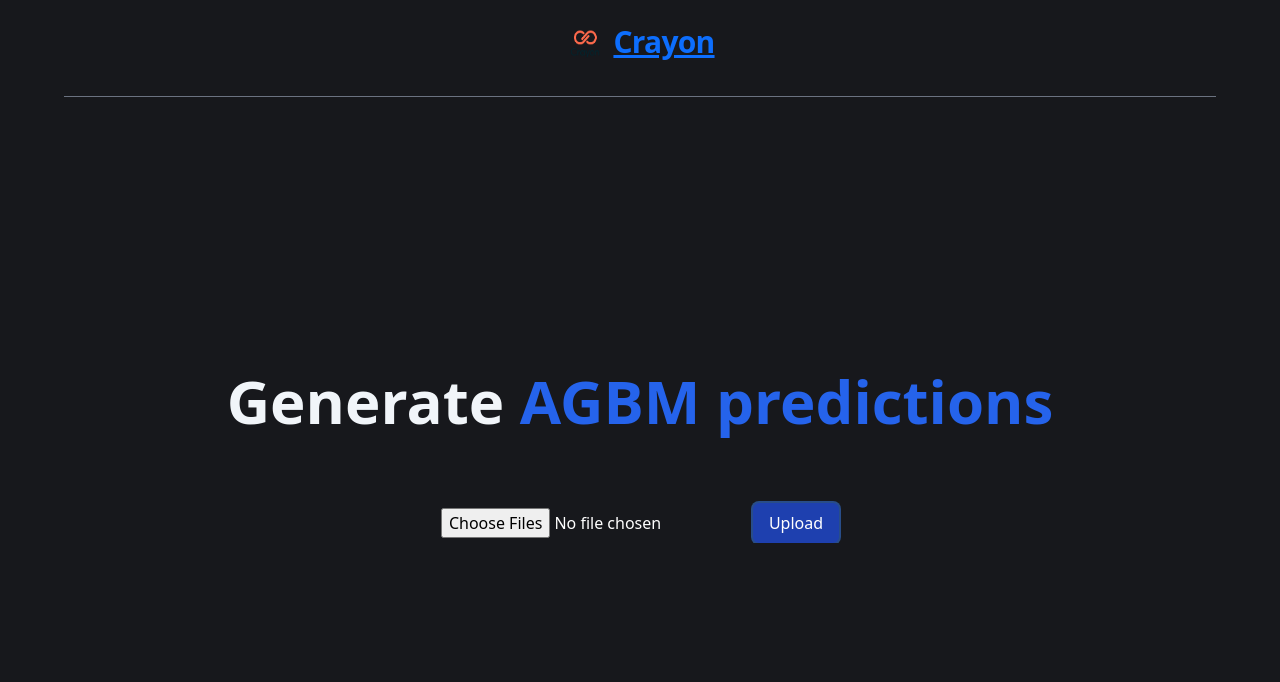
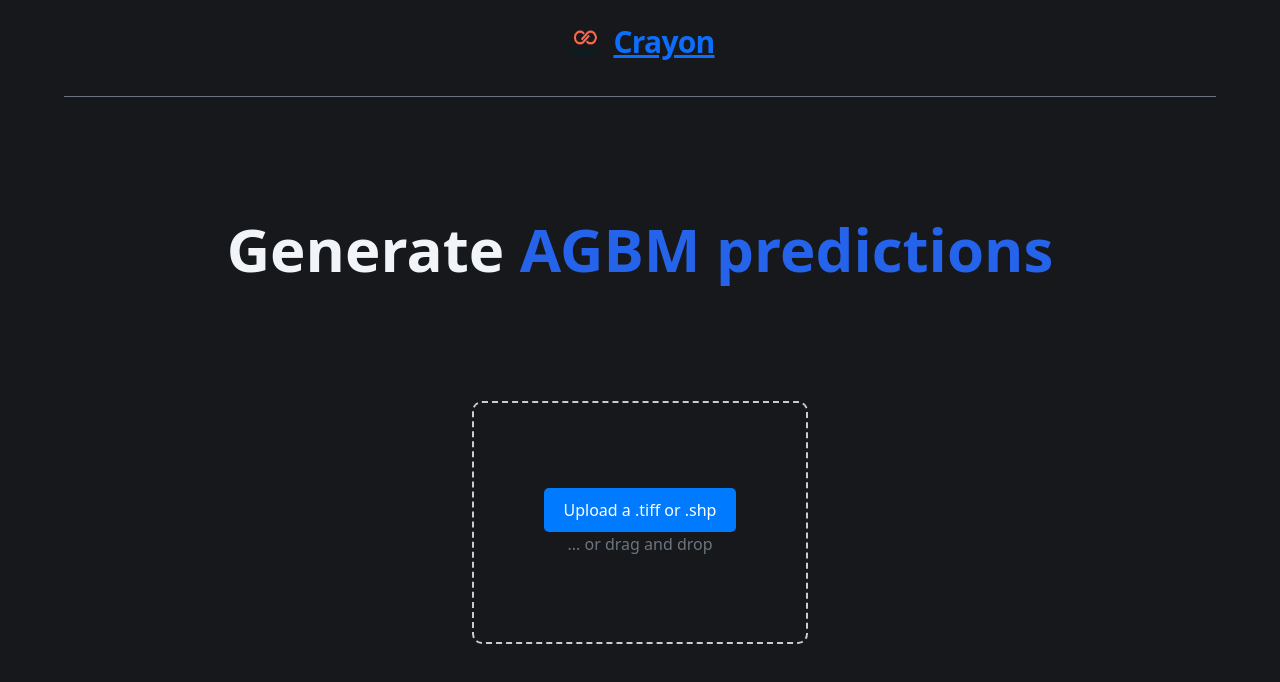
Before and after one commit to claudyAi/sdscrayon-flaskapi, a Next.js app: page /agbm in a window 1280 px wide. Shown: the top 682 px of the page. Built offline with nearby package versions, Linux system fonts and the light colour scheme.

Commit message:
added html for button

```diff
--- a/app/agbm/page.tsx
+++ b/app/agbm/page.tsx
@@ -12,6 +12,7 @@ import appendNewToName from "../../utils/appendNewToName";
 import downloadPhoto from "../../utils/downloadPhoto";
 import React, { useState, useEffect } from "react";
 import "bootstrap/dist/css/bootstrap.css";
+import styles from "../../styles/upload-button.module.css";
 
 const data = [
   [
@@ -257,24 +258,27 @@ export default function AGBM() {
               {/* Content before carousel */}
               {!originalPhoto && (
                 <div>
+                  <div className={styles.uploadContainer}>
                     <form
                       onSubmit={submitHandler}
                       method="post"
                       encType="multipart/form-data"
                     >
                       <input
+                        id="file-upload"
                         type="file"
                         name="imageInput"
                         multiple
                         onChange={(event) => setFileInput(event.target.files)}
+                        className="hidden"
                       />
-                    <button
-                      type="submit"
-                      className="ring-2 px-3 py-2 bg-blue-800 text-white rounded-md"
-                    >
-                      Upload
+
+                      <button type="submit" className={styles.uploadButton}>
+                        Upload a .tiff or .shp
                       </button>
+                      <p className={styles.dragText}>... or drag and drop</p>
                     </form>
+                  </div>
                 </div>
               )}
               {loading && isShpFile && (
```
Lines whose indentation alone changed are shown as unchanged.
